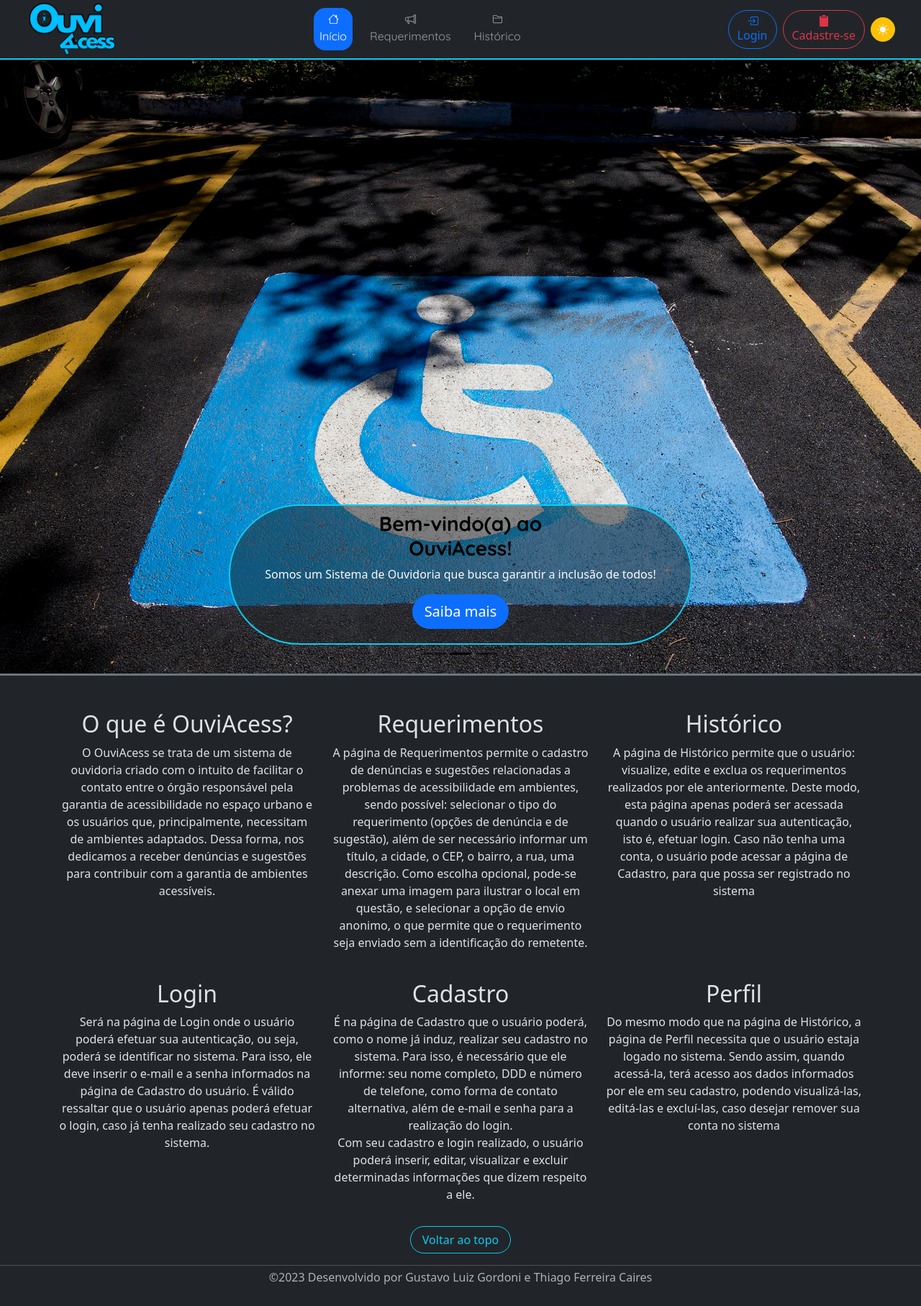
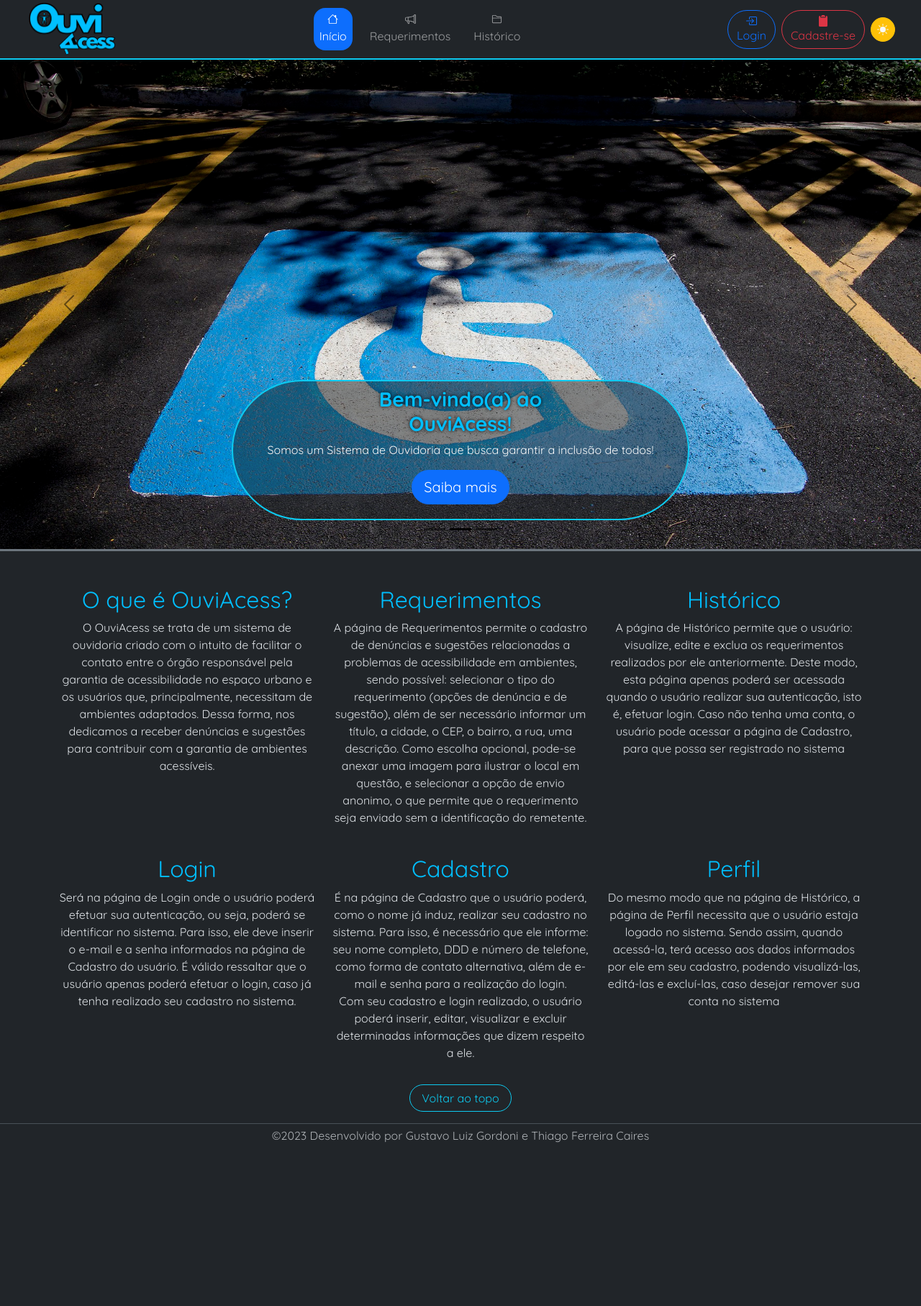
Before and after one commit to gustavogordoni/OuviAcess_Web, a PHP site: page /pages/home.php in a window 1280 px wide. Shown: the whole page at 72% size. After the commit the page ends 1588 px from the top, so only its background shows below. Run offline with PHP 8.4, Linux system fonts and the light colour scheme.

Commit message:
Atualizando o projeto - 20/08

```diff
--- a/css/style.css
+++ b/css/style.css
@@ -1,5 +1,4 @@
 @import url('https:fonts.googleapis.com/css?family=Quicksand:400,300,700');
-p, h2, h5, li{
 *{
     font-family: "Quicksand", sans-serif;
 }
```
